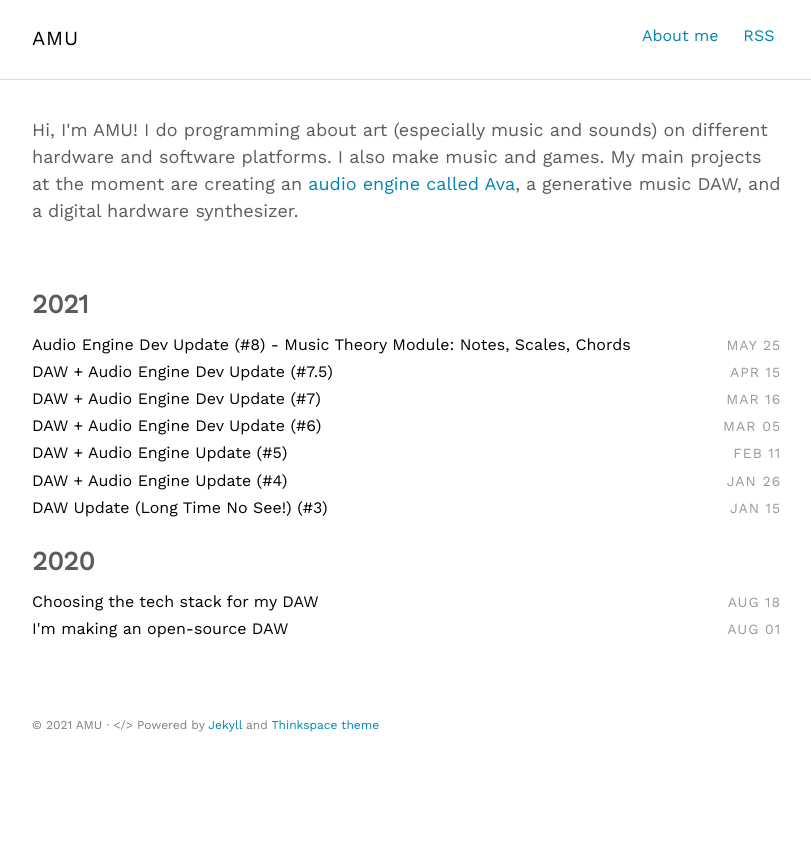
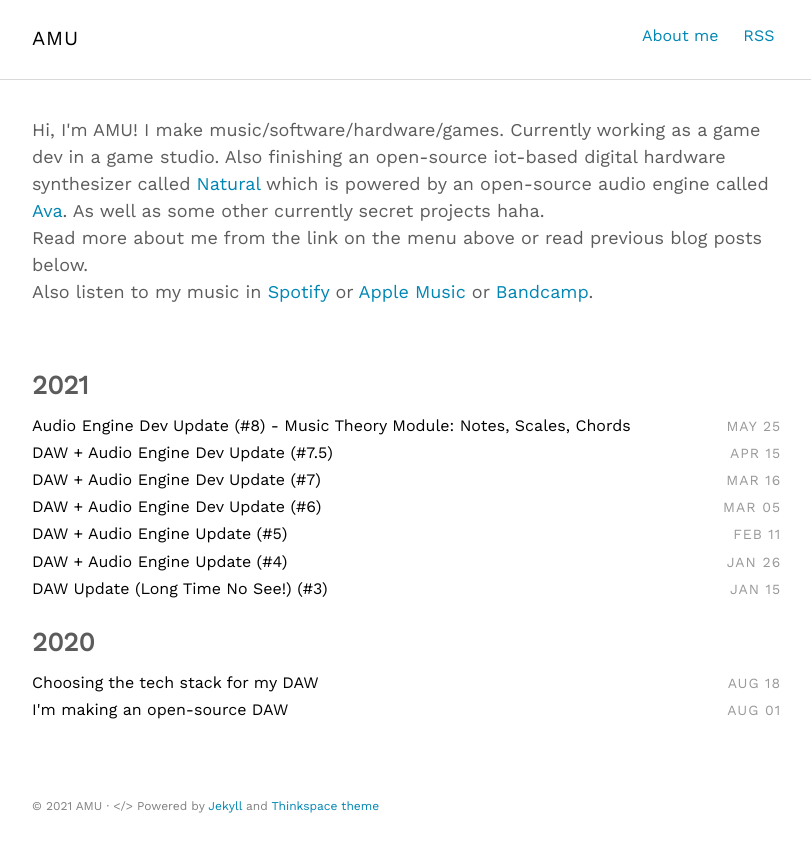
Before and after one commit to amuuu/amuuu.github.io, a Jekyll site: the page built from index.html, in a window 1280 px wide. Shown: the top 852 px of the page, without its empty margins (232-1043 px from the left). Built offline with Jekyll 4.4.1, drawn with Linux system fonts in a browser that asks for light colours; nearby versions of some CDN libraries.

Commit message:
Update intro.html

```diff
--- a/_includes/intro.html
+++ b/_includes/intro.html
@@ -1,19 +1,9 @@
 <section class="intro">
   <div class="container">
     <p class="lead">
-      Hi, I'm AMU! I do programming about art (especially music and sounds) on different hardware and software platforms. I also make music and games. My main projects at the moment are creating an <a href="https://github.com/funktional-stdo/ava/">audio engine called Ava</a>, a generative music DAW, and a digital hardware synthesizer.
+      Hi, I'm AMU! I make music/software/hardware/games. Currently working as a game dev in a game studio. Also finishing an open-source iot-based digital hardware synthesizer called <a href="">Natural</a> which is powered by an open-source audio engine called <a href="https://github.com/funktional-stdo/ava"> Ava</a>. As well as some other currently secret projects haha.  <br> Read more about me from the link on the menu above or read previous blog posts below. <br> Also listen to my music in <a href="https://spoti.fi/2kNt827">Spotify</a> or <a href="https://apple.co/3g859E0">Apple Music</a> or <a href="https://bit.ly/3su5S7x">Bandcamp</a>.
       <br><br>
-      <!--
-        <a href="https://instagram.com/amuexpress"><i class="fa fa-instagram"></i></a>&nbsp;
-      <a href="https://twitter.com/sudoamu"><i class="fa fa-twitter"></i></a>&nbsp;
-      <a href="https://linkedin.com/in/amirreza-amouie"><i class="fa fa-linkedin"></i></a>&nbsp;
-      <a href="https://spoti.fi/2kNt827"><i class="fa fa-spotify"></i></a>&nbsp;
-      <a href="https://amuuu.bandcamp.com"><i class="fa fa-spotify"></i></a>&nbsp;
-      <a href="https://github.com/amuuu"><i class="fa fa-github"></i></a>&nbsp;
-      <br>
-      <a href="https://dev.to/amuuu">
-        <img src="https://d2fltix0v2e0sb.cloudfront.net/dev-badge.svg" alt="AMU's DEV Community Profile" height="30" width="30">
-      </a>-->
+
       </p>
   </div>
 </section>
```
